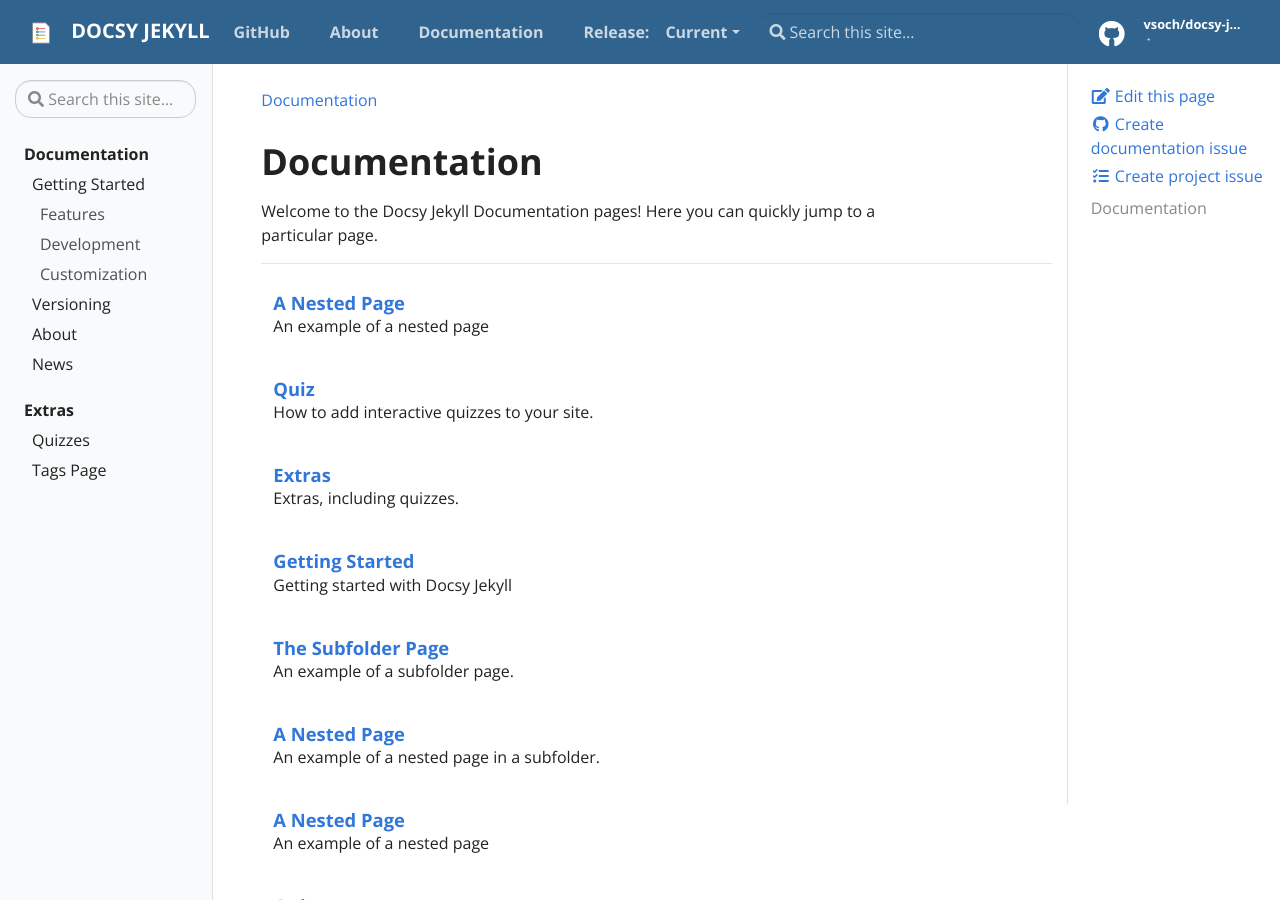
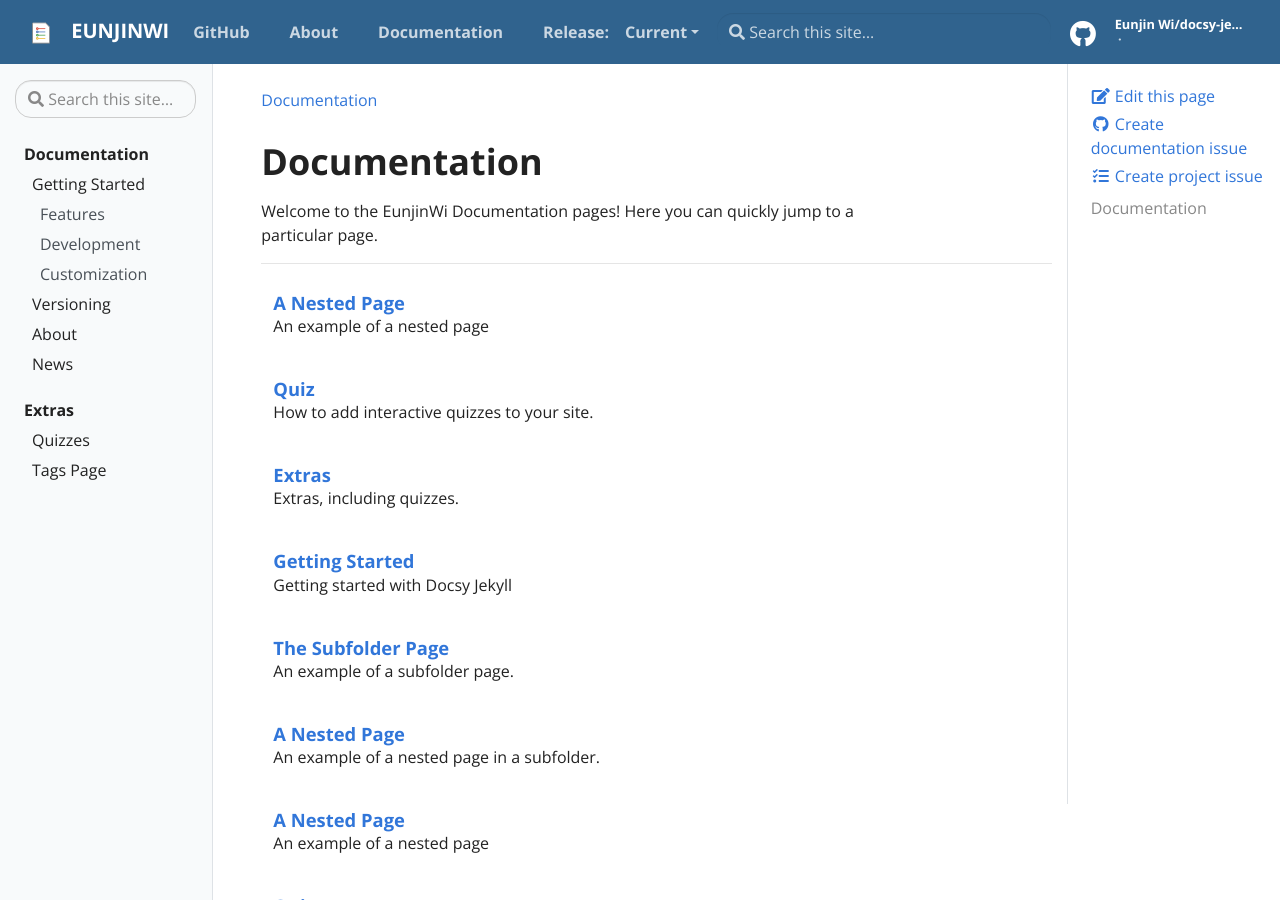
Before and after one commit to EunjinWi/EunjinWi.github.io, a Jekyll site: the page built from pages/docs.md, in a window 1280 px wide and 900 px high. Built offline with Jekyll 4.4.1, drawn with Linux system fonts in a browser that asks for light colours; some of the changed text lies outside the part shown.

Commit message:
Update _config.yml

```diff
--- a/_config.yml
+++ b/_config.yml
@@ -14,9 +14,9 @@
 # You can create any custom variable you would like, and they will be accessible
 # in the templates via {{ site.myvariable }}.
 
-title: Docsy Jekyll
+title: EunjinWi
 email: wey0531@gmail.com
-author: Dinosaur Avocado
+author: EUNJIN WI
 description: > # this means to ignore newlines until "baseurl:"
   Write an awesome description for your new site here. You can edit this
   line in _config.yml. It will appear in your document head meta (for
@@ -30,14 +30,14 @@ url: "https://EunjinWi.github.io" # the base hostname & protocol for your site
 
 # Social (First three Required)
 repo: "https://github.com/vsoch/docsy-jekyll"
-github_user: "vsoch"
+github_user: "Eunjin Wi"
 github_repo: "docsy-jekyll"
 github_branch: "master"
 
 # Optional
-twitter: vsoch
-linkedin: vsochat
-dockerhub: vanessa
+#twitter: vsoch
+#linkedin: vsochat
+#dockerhub: vanessa
 
 # These options are used to configure the locations of your version history when you want to serve versioned documents
 version_params:
```
